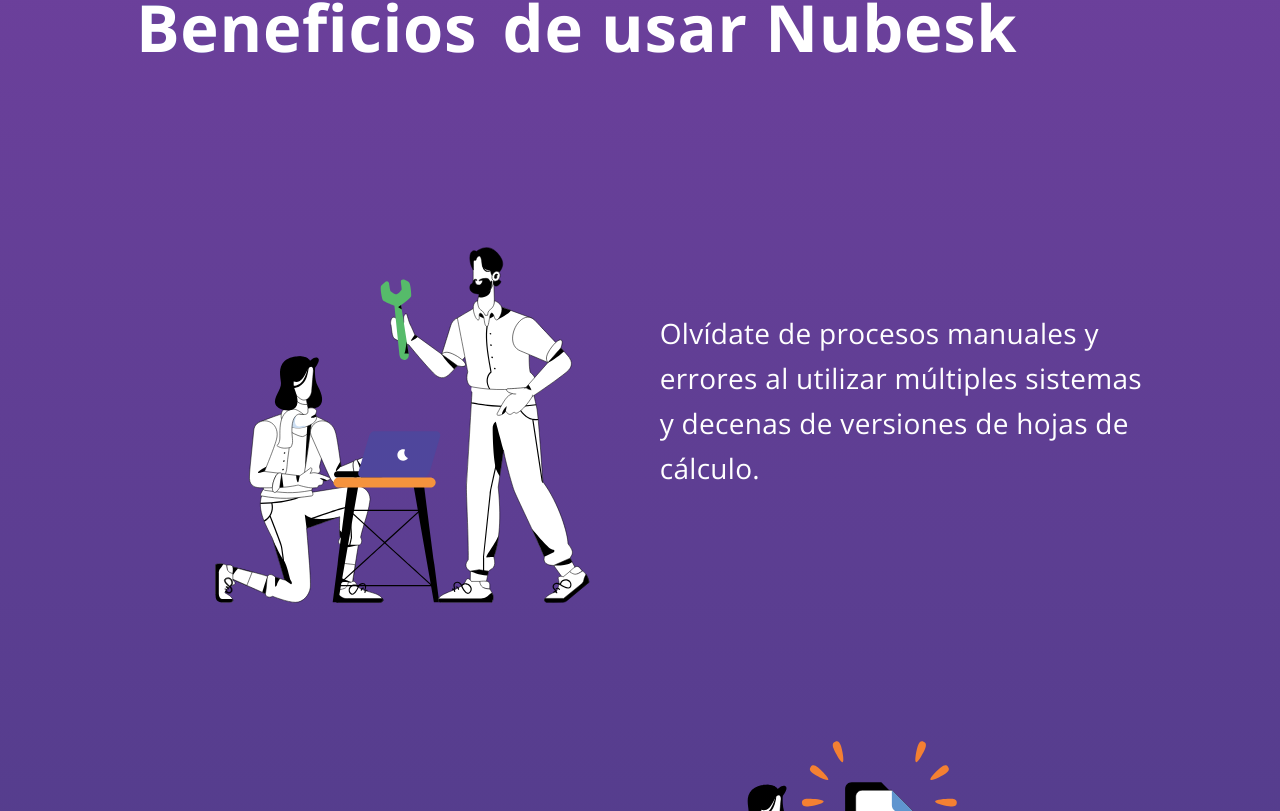
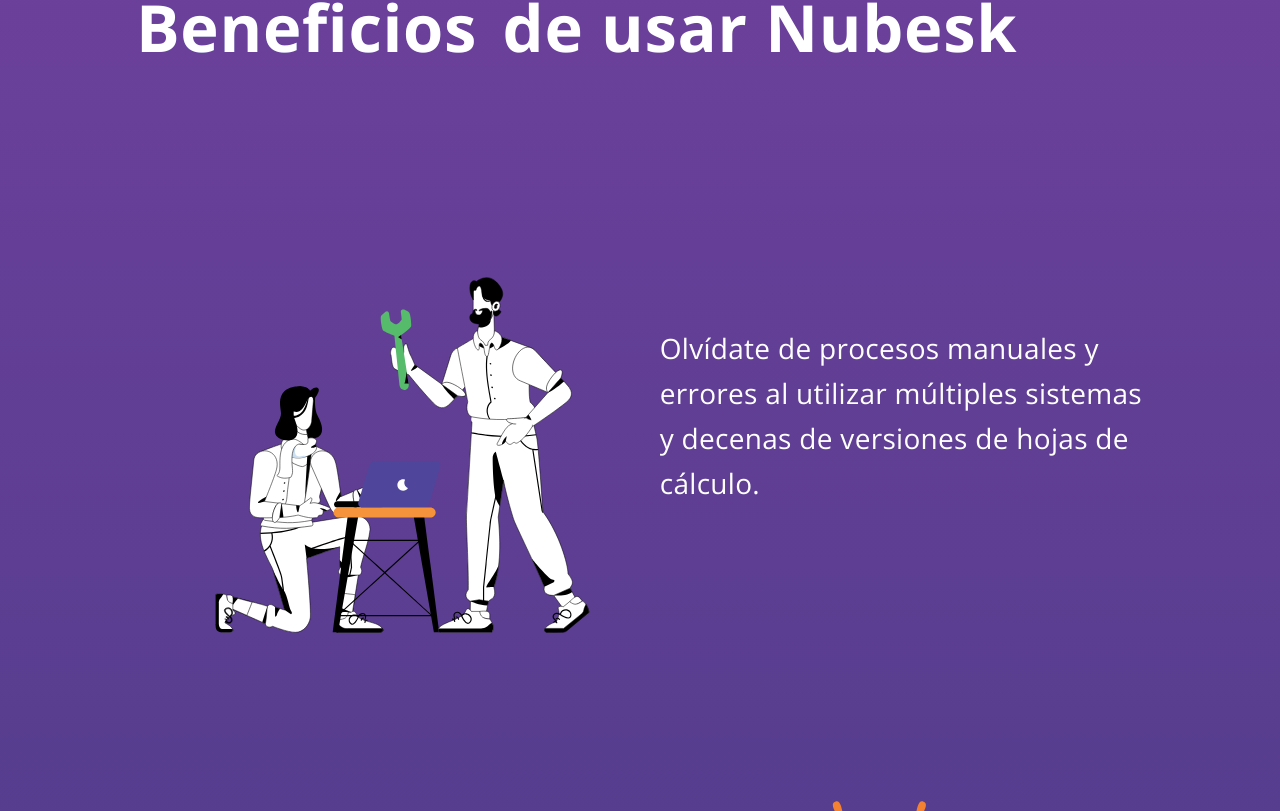
Before and after one commit to Alkeops/on, a Next.js app: page / in a window 1280 px wide. Shown: the part 1469-2280 px from the top of the page. Built offline with nearby package versions, Linux system fonts and the light colour scheme.

Commit message:
Test home

```diff
--- a/src/scss/08-Organism/o-benefits.scss
+++ b/src/scss/08-Organism/o-benefits.scss
@@ -59,11 +59,15 @@
       svg {
         width: 75%;
         max-height: 700px;
-        margin-bottom: 25px;
+        margin-top: 30px;
+        position: relative;
+        top: 14px;
         @include sm() {
           margin-bottom: 0;
           font-size: 100vw;
           width: 54%;
+          position: inherit;
+          top: inherit;
         }
       }
       /* &:first-child {
--- a/src/scss/08-Organism/o-main-section.scss
+++ b/src/scss/08-Organism/o-main-section.scss
@@ -1,6 +1,6 @@
 .o-main-section {
   position: relative;
-  padding-top: 25px;
+  padding-top: 35px;
   padding-bottom: 0px;
   @include md() {
     padding-top: 0px;
```
